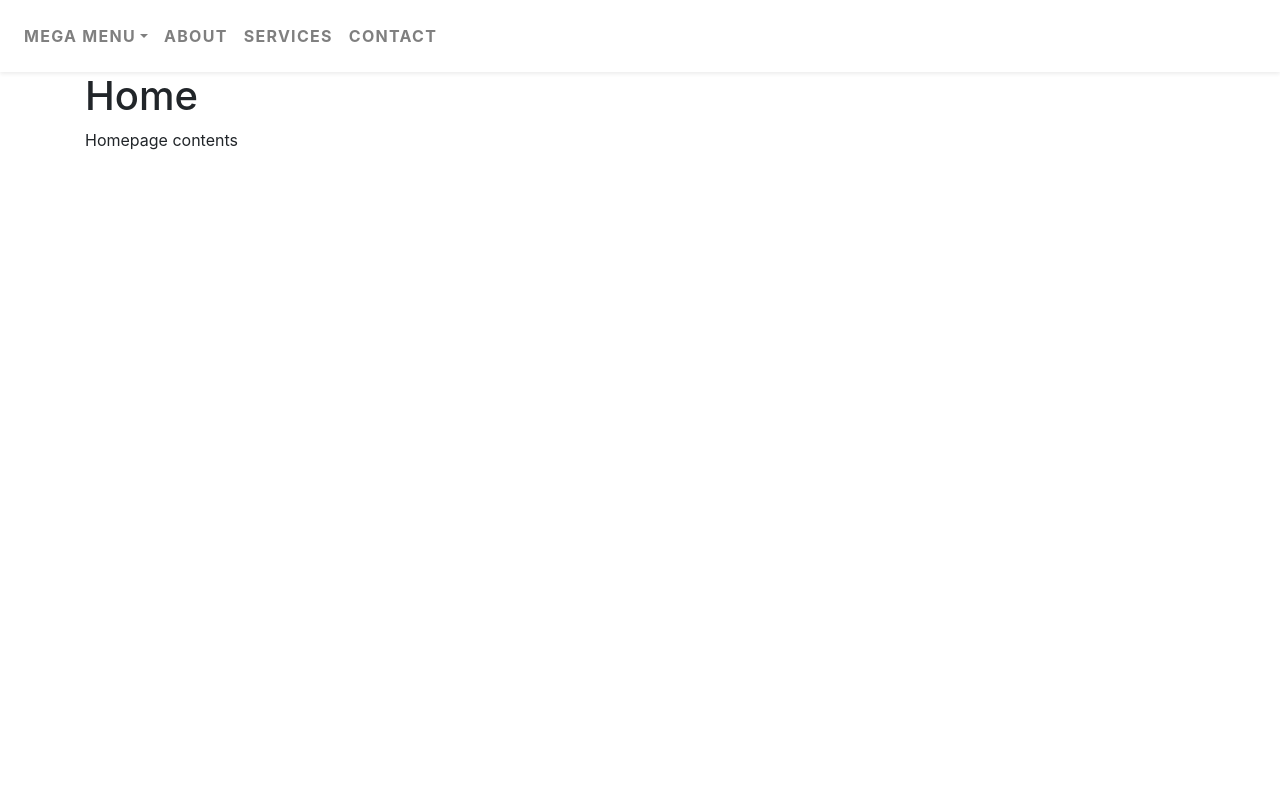
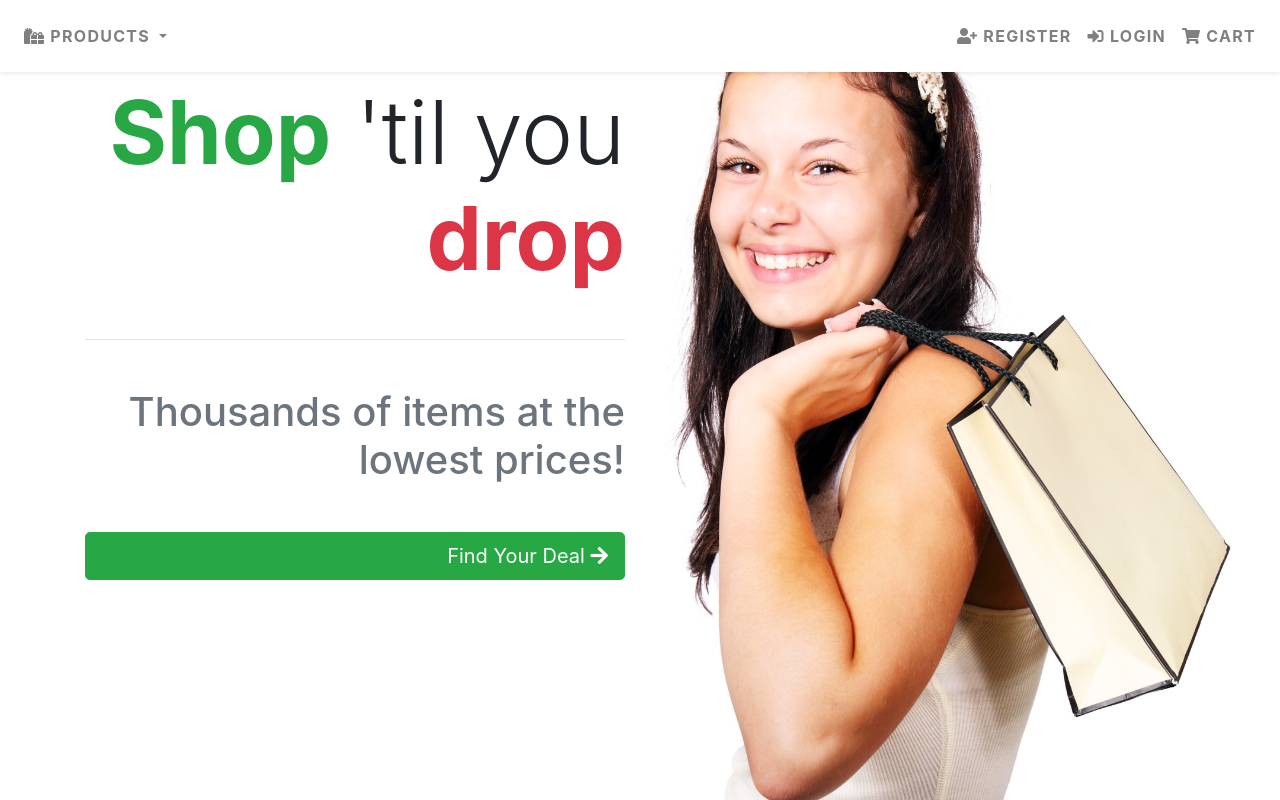
Before and after one commit to ckz8780/django_ecommerce, a Django app: page / in a window 1280 px wide. Run offline with Django 3.2, Linux system fonts and the light colour scheme; some libraries are stand-ins or nearby versions.

Commit message:
Homepage formatting and CSS stuff

```diff
--- a/cart/templates/cart/cart.html
+++ b/cart/templates/cart/cart.html
@@ -1,7 +1,7 @@
 {% extends 'base.html' %}
 
 {% block page_header %}
-	<div class="container">
+	<div class="container header-container">
 		<div class="row">
 			<div class="col">
 			    <h1>Cart</h1>
--- a/home/templates/home/index.html
+++ b/home/templates/home/index.html
@@ -1,10 +1,11 @@
 {% extends 'base.html' %}
+{% load static %}
 
 {% block page_header %}
-	<div class="container">
+	<div class="container header-container">
 		<div class="row">
 			<div class="col">
-				<h1>Home</h1>
+
 			</div>
 		</div>
 	</div>
@@ -13,8 +14,18 @@
 {% block content %}
 	<div class="container">
 		<div class="row">
-			<div class="col">
-				<p>Homepage contents</p>
+			<div class="col-7 col-md-6 text-left text-md-right">
+				<h1 class="display-2">
+					<span class="highlight text-success">Shop</span> 'til you <span class="highlight text-danger">drop</span>
+				</h1>
+				<hr class="my-5"/>
+				<h1 class="display-6 text-muted">Thousands of items at the lowest prices!</h1>
+				<button class="btn btn-lg btn-success btn-block my-5 text-md-right">
+					<span>Find Your Deal</span>
+					<span class="icon">
+						<i class="fas fa-arrow-right"></i>
+					</span>
+				</button>
 			</div>
 		</div>
 	</div>
--- /dev/null
+++ b/static/css/base.css
@@ -0,0 +1,12 @@
+body {
+	background: url('/media/homepage_background.jpg') no-repeat center center fixed;
+	background-size: cover;
+}
+
+.header-container {
+	padding-top: calc(72px + .5em);
+}
+
+.highlight {
+	font-weight: 700;
+}
--- a/templates/base.html
+++ b/templates/base.html
@@ -1,4 +1,4 @@
-{% load staticfiles %}
+{% load static %}
 
 <!DOCTYPE html>
 <html lang="en">
@@ -13,8 +13,12 @@
     {% endblock %}
 
     {% block corecss %}
-		<!-- Bootstrap CSS -->
+		<!-- Bootstrap /Font Awesome CSS -->
 	    <link rel="stylesheet" href="https://stackpath.bootstrapcdn.com/bootstrap/4.3.1/css/bootstrap.min.css" integrity="sha384-ggOyR0iXCbMQv3Xipma34MD+dH/1fQ784/j6cY/iJTQUOhcWr7x9JvoRxT2MZw1T" crossorigin="anonymous">
+        <link rel="stylesheet" href="https://cdnjs.cloudflare.com/ajax/libs/font-awesome/5.11.2/css/all.min.css" integrity="sha256-+N4/V/SbAFiW1MPBCXnfnP9QSN3+Keu+NlB+0ev/YKQ=" crossorigin="anonymous" />
+
+        <!-- Base CSS and MegaMenu -->
+        <link rel="stylesheet" href="{% static 'css/base.css' %}">
         <link rel="stylesheet" href="{% static 'css/megamenu.css' %}">
     {% endblock %}
 
--- a/templates/includes/megamenu.html
+++ b/templates/includes/megamenu.html
@@ -1,58 +1,65 @@
-<nav class="navbar navbar-expand-lg navbar-light bg-white py-3 shadow-sm">
-	<a href="#" class="navbar-brand font-weight-bold d-block d-lg-none">MegaMenu</a>
+<nav class="navbar fixed-top navbar-expand-lg navbar-light bg-white py-3 shadow-sm">
+	<a href="#" class="navbar-brand font-weight-bold d-block d-lg-none"></a>
 	<button type="button" data-toggle="collapse" data-target="#navbarContent" aria-controls="navbars" aria-expanded="false" aria-label="Toggle navigation" class="navbar-toggler">
 		<span class="navbar-toggler-icon"></span>
 	</button>
 	<div id="navbarContent" class="collapse navbar-collapse">
-		<ul class="navbar-nav">
+		<!-- Left Nav -->
+		<ul class="navbar-nav mr-auto">
 			<!-- Megamenu-->
-			<li class="nav-item dropdown megamenu"><a id="megamenu" href="" data-toggle="dropdown" aria-haspopup="true" aria-expanded="false" class="nav-link dropdown-toggle font-weight-bold text-uppercase">Mega Menu</a>
+			<li class="nav-item dropdown megamenu">
+				<a id="megamenu" href="" data-toggle="dropdown" aria-haspopup="true" aria-expanded="false" class="nav-link dropdown-toggle font-weight-bold text-uppercase">
+					<span class="icon">
+            			<i class="fas fa-gifts"></i>
+            		</span>
+            		<span>Products</span>
+				</a>
 				<div aria-labelledby="megamenu" class="dropdown-menu border-0 p-0 m-0">
-					<div class="container-fluid p-0">
-						<div class="row rounded-0 m-0 shadow-sm">
+					<div class="container-fluid p0">
+						<div class="row rounded-0 shadow-sm">
 							<div class="col-lg-7 col-xl-8 megamenu-background">
 								<div class="p-4">
 									<div class="row">
 										<div class="col-lg-6 mb-4">
-											<h6 class="font-weight-bold text-uppercase">Men's Clothing</h6>
+											<h6 class="font-weight-bold text-uppercase">All Products</h6>
 											<ul class="list-unstyled">
-												<li class="nav-item"><a href="" class="nav-link text-small pb-0">Unique Features</a></li>
-												<li class="nav-item"><a href="" class="nav-link text-small pb-0 ">Image Responsive</a></li>
-												<li class="nav-item"><a href="" class="nav-link text-small pb-0 ">Auto Carousel</a></li>
-												<li class="nav-item"><a href="" class="nav-link text-small pb-0 ">Newsletter Form</a></li>
+												<li class="nav-item"><a href="" class="nav-link text-small pb-0 ">By Category</a></li>
+												<li class="nav-item"><a href="" class="nav-link text-small pb-0 ">By Price</a></li>
+												<li class="nav-item"><a href="" class="nav-link text-small pb-0 ">By Rating</a></li>
+												<li class="nav-item"><a href="" class="nav-link text-small pb-0 ">All Products</a></li>
 											</ul>
 										</div>
 										<div class="col-lg-6 mb-4">
-											<h6 class="font-weight-bold text-uppercase">Women's Clothing</h6>
+											<h6 class="font-weight-bold text-uppercase">Clothes</h6>
 											<ul class="list-unstyled">
-												<li class="nav-item"><a href="" class="nav-link text-small pb-0 ">Unique Features</a></li>
-												<li class="nav-item"><a href="" class="nav-link text-small pb-0 ">Image Responsive</a></li>
-												<li class="nav-item"><a href="" class="nav-link text-small pb-0 ">Auto Carousel</a></li>
-												<li class="nav-item"><a href="" class="nav-link text-small pb-0 ">Newsletter Form</a></li>
+												<li class="nav-item"><a href="" class="nav-link text-small pb-0">Active Wear</a></li>
+												<li class="nav-item"><a href="" class="nav-link text-small pb-0 ">Jeans</a></li>
+												<li class="nav-item"><a href="" class="nav-link text-small pb-0 ">Shirts</a></li>
+												<li class="nav-item"><a href="" class="nav-link text-small pb-0 ">All Clothes</a></li>
 											</ul>
 										</div>
 										<div class="col-lg-6 mb-4">
-											<h6 class="font-weight-bold text-uppercase"></h6>
+											<h6 class="font-weight-bold text-uppercase">Home</h6>
 											<ul class="list-unstyled">
-												<li class="nav-item"><a href="" class="nav-link text-small pb-0 ">Unique Features</a></li>
-												<li class="nav-item"><a href="" class="nav-link text-small pb-0 ">Image Responsive</a></li>
-												<li class="nav-item"><a href="" class="nav-link text-small pb-0 ">Auto Carousel</a></li>
-												<li class="nav-item"><a href="" class="nav-link text-small pb-0 ">Newsletter Form</a></li>
+												<li class="nav-item"><a href="" class="nav-link text-small pb-0 ">Bed &amp; Bath</a></li>
+												<li class="nav-item"><a href="" class="nav-link text-small pb-0 ">Kitchen &amp; Dining</a></li>
+												<li class="nav-item"><a href="" class="nav-link text-small pb-0 ">Essentials</a></li>
+												<li class="nav-item"><a href="" class="nav-link text-small pb-0 ">All Home</a></li>
 											</ul>
 										</div>
 										<div class="col-lg-6 mb-4">
-											<h6 class="font-weight-bold text-uppercase">MegaMenu heading</h6>
+											<h6 class="font-weight-bold text-uppercase">Specials</h6>
 											<ul class="list-unstyled">
-												<li class="nav-item"><a href="" class="nav-link text-small pb-0 ">Unique Features</a></li>
-												<li class="nav-item"><a href="" class="nav-link text-small pb-0 ">Image Responsive</a></li>
-												<li class="nav-item"><a href="" class="nav-link text-small pb-0 ">Auto Carousel</a></li>
-												<li class="nav-item"><a href="" class="nav-link text-small pb-0 ">Newsletter Form</a></li>
+												<li class="nav-item"><a href="" class="nav-link text-small pb-0 ">New Arrivals</a></li>
+												<li class="nav-item"><a href="" class="nav-link text-small pb-0 ">Deals</a></li>
+												<li class="nav-item"><a href="" class="nav-link text-small pb-0 ">Clearance</a></li>
+												<li class="nav-item"><a href="" class="nav-link text-small pb-0 ">All Specials</a></li>
 											</ul>
 										</div>
 									</div>
 								</div>
 							</div>
-							<div class="col-lg-5 col-xl-4 px-0 d-none d-lg-block">
+							<div class="col-lg-5 col-xl-4 d-none d-lg-block">
 								<div class="row h-100 bg-info">
 									<div class="col text-center text-light my-auto">
 										<h1 class="display-3">Free Shipping</h1>
@@ -64,9 +71,33 @@
 					</div>
 				</div>
 			</li>
-			<li class="nav-item"><a href="" class="nav-link font-weight-bold text-uppercase">About</a></li>
-			<li class="nav-item"><a href="" class="nav-link font-weight-bold text-uppercase">Services</a></li>
-			<li class="nav-item"><a href="" class="nav-link font-weight-bold text-uppercase">Contact</a></li>
 		</ul>
+		<!-- Right Nav -->
+		<ul class="navbar-nav">
+            <li class="nav-item">
+            	<a href="{% url 'account_signup' %}" class="nav-link font-weight-bold text-uppercase">
+            		<span class="icon">
+            			<i class="fas fa-user-plus"></i>
+            		</span>
+            		<span>Register</span>
+            	</a>
+            </li>
+			<li class="nav-item">
+				<a href="{% url 'account_login' %}" class="nav-link font-weight-bold text-uppercase">
+					<span class="icon">
+						<i class="fas fa-sign-in-alt"></i>
+					</span>
+					<span>Login</span>
+				</a>
+			</li>
+			<li class="nav-item">
+				<a href="{% url 'view_cart' %}" class="nav-link font-weight-bold text-uppercase">
+					<span class="icon">
+						<i class="fas fa-shopping-cart"></i>
+					</span>
+					<span>Cart</span>
+				</a>
+			</li>
+        </ul>
 	</div>
 </nav>
```
Also changed, not shown: products/templates/products/products.html (+4 -4 lines), media/homepage_background.jpg (added).
